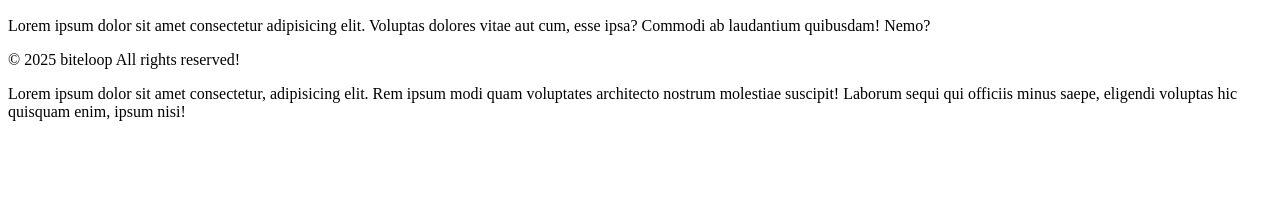
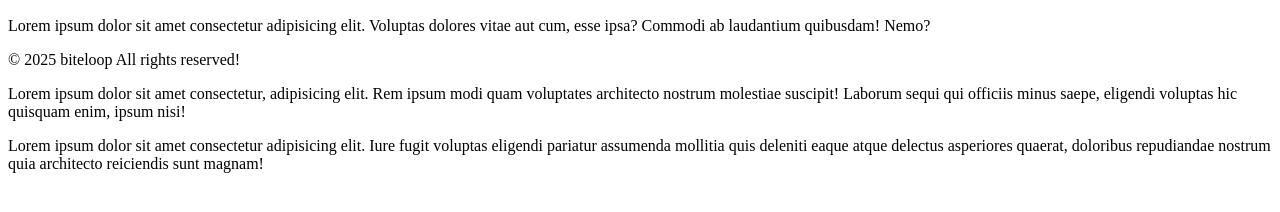
Before and after one commit to ashiqulshourav/bileloop, a plain HTML site: page index.html in a window 1280 px wide. Shown: the part 110-322 px from the top of the page. Drawn offline with Linux system fonts and the light colour scheme.

Commit message:
added demo
gghfjklv;bhkjgthrjekwla

```diff
--- a/index.html
+++ b/index.html
@@ -15,5 +15,6 @@
 
     </footer>
     <p>Lorem ipsum dolor sit amet consectetur, adipisicing elit. Rem ipsum modi quam voluptates architecto nostrum molestiae suscipit! Laborum sequi qui officiis minus saepe, eligendi voluptas hic quisquam enim, ipsum nisi!</p>
+    <p>Lorem ipsum dolor sit amet consectetur adipisicing elit. Iure fugit voluptas eligendi pariatur assumenda mollitia quis deleniti eaque atque delectus asperiores quaerat, doloribus repudiandae nostrum quia architecto reiciendis sunt magnam!</p>
   </body>
 </html>
```
